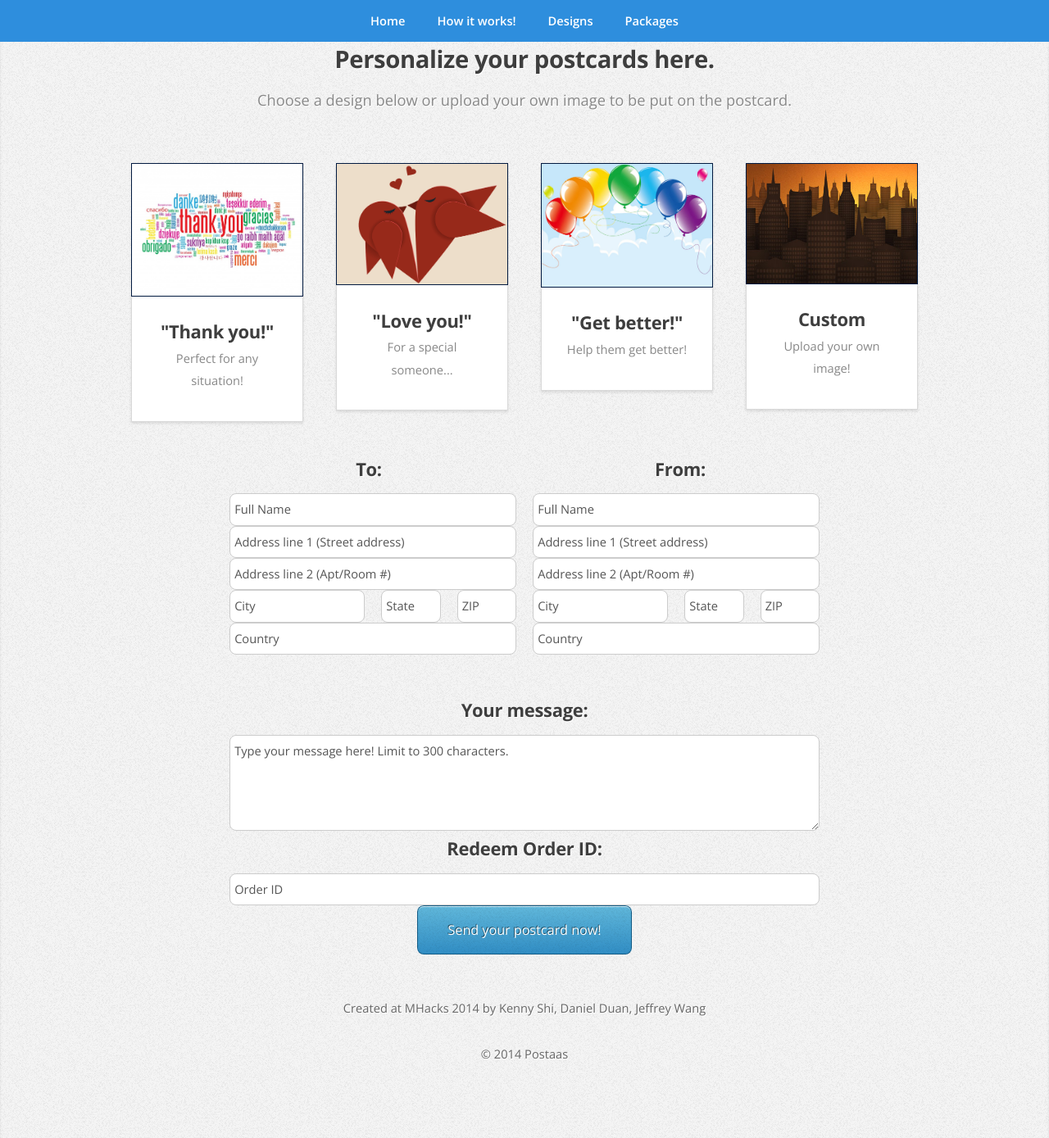
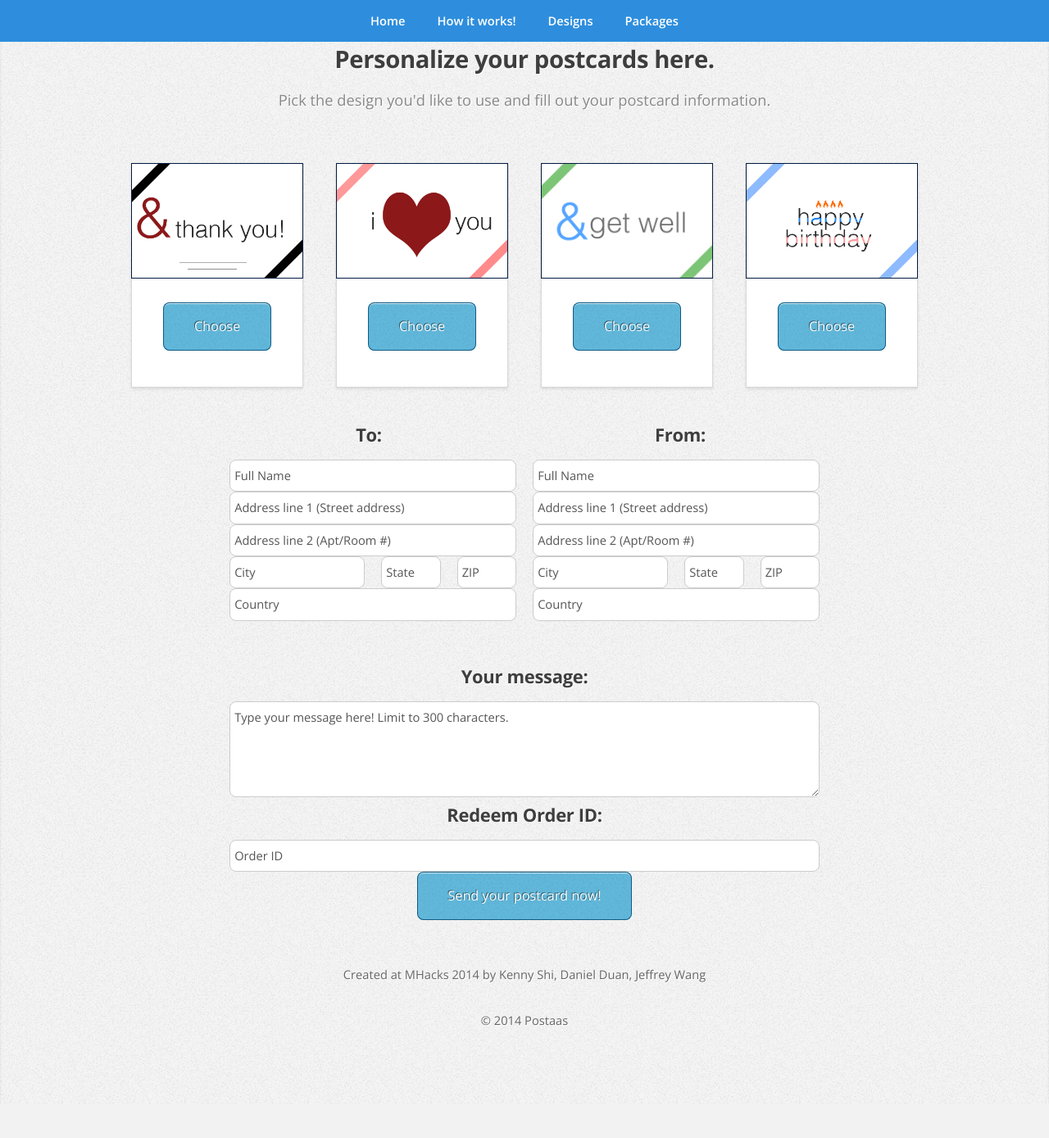
Before and after one commit to danielduan/CardSend, a PHP site: page /personalize.html in a window 1280 px wide. Shown: the whole page at 82% size. After the commit the page ends 1347 px from the top, so only its background shows below. Run offline with PHP 8.4, Linux system fonts and the light colour scheme.

Commit message:
Fixed up issues with personalized page and added images.buttons

```diff
--- a/public/css/style.css
+++ b/public/css/style.css
@@ -252,11 +252,11 @@
 		text-shadow: -1px -1px 0.5px rgba(0,0,0,0.5);
 		overflow: hidden;
 		background: #61b8db;
-		background-image: -moz-linear-gradient(top, rgba(97,184,219,0), rgba(48,141,196,1));
+		/*background-image: -moz-linear-gradient(top, rgba(97,184,219,0), rgba(48,141,196,1));
 		background-image: -webkit-linear-gradient(top, rgba(97,184,219,0), rgba(48,141,196,1));
 		background-image: -o-linear-gradient(top, rgba(97,184,219,0), rgba(48,141,196,1));
 		background-image: -ms-linear-gradient(top, rgba(97,184,219,0), rgba(48,141,196,1));
-		background-image: linear-gradient(top, rgba(97,184,219,0), rgba(48,141,196,1));
+		background-image: linear-gradient(top, rgba(97,184,219,0), rgba(48,141,196,1));*/
 		box-shadow: inset 0px 0px 0px 1px #135c86, inset 0px 2px 1px 0px rgba(255,255,255,0.75);
 		-moz-transition: background-color .2s ease-in-out;
 		-webkit-transition: background-color .2s ease-in-out;
--- a/public/personalize.html
+++ b/public/personalize.html
@@ -23,10 +23,10 @@
 		<!-- Nav -->
 		<nav id="nav">
 			<ul class="container">
-				<li><a href="index.html/#home">Home</a></li>
-				<li><a href="index.html/#how">How it works!</a></li>
-				<li><a href="index.html/#designs">Designs</a></li>
-				<li><a href="index.html/#options">Packages</a></li>
+				<li><a href="index.html#home">Home</a></li>
+				<li><a href="index.html#how">How it works!</a></li>
+				<li><a href="index.html#designs">Designs</a></li>
+				<li><a href="index.html#options">Packages</a></li>
 			</ul>
 		</nav>
 
@@ -35,7 +35,7 @@
 			<article id="personalize">
 				<header style="margin-bottom: 1.5em">
 					<h2>Personalize your postcards here.</h2>
-					<span>Choose a design below or upload your own image to be put on the postcard.</span>
+					<span>Pick the design you'd like to use and fill out your postcard information.</span>
 				</header>
 				<div class="container">
 					<div class="row">
@@ -45,36 +45,32 @@
 					<div class="row">
 						<div class="3u">
 							<article class="box box-style2">
-								<div class="image image-full"><img src="images/thanks.jpg" alt="" /></div>
-								<h3>"Thank you!"</h3>
-								<p>Perfect for any situation!</p>
+								<div class="image image-full"><img src="images/thanks.png" alt="" /></div>
+								<a href="#address" class="button button-small">Choose</a>
 							</article>
 						</div>
 						<div class="3u">
 							<article class="box box-style2">
-								<div class="image image-full"><img src="images/love.jpg" alt="" /></div>
-								<h3>"Love you!"</h3>
-								<p>For a special someone...</p>
+								<div class="image image-full"><img src="images/love.png" alt="" /></div>
+								<a href="#address" class="button button-small">Choose</a>
 							</article>
 						</div>
 						<div class="3u">
 							<article class="box box-style2">
-								<div class="image image-full"><img src="images/better.jpg" alt="" /></div>
-								<h3>"Get better!"</h3>
-								<p>Help them get better!</p>
+								<div class="image image-full"><img src="images/getwell.png" alt="" /></div>
+								<a href="#address" class="button button-small">Choose</a>
 							</article>
 						</div>
 						<div class="3u">
 							<article class="box box-style2">
-								<div class="image image-full"><img src="images/portfolio05.jpg" alt="" /></div>
-								<h3>Custom</h3>
-								<p>Upload your own image!</p>
+								<div class="image image-full"><img src="images/birthday.png" alt="" /></div>
+								<a href="#address" class="button button-small">Choose</a>
 							</article>
 						</div>
 					</div>
 				</div>
 				<footer>
-					<article class="container small">
+					<article id="address" class="container small">
 						<div class="row">
 							<div class="6u">
 								<h3>To:</h3>
```
Also changed, not shown: public/index.html (+11 -9 lines), public/images/birthday.png (added), public/images/getwell.png (added), public/images/love.png (added), public/images/thanks.png (added).
